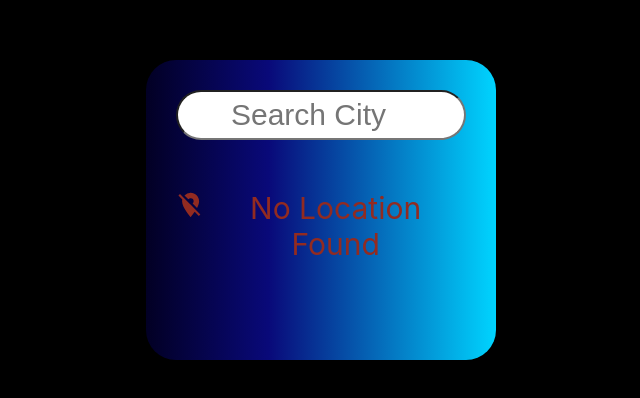
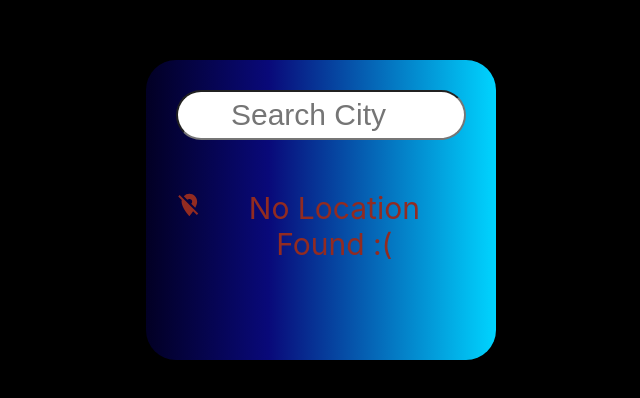
Before and after one commit to Vivek27951/temperature-app, a Next.js app: page / in a window 1280 px wide. Shown: the part 140-538 px from the top of the page, without its empty margins (319-959 px from the left). Built offline with nearby package versions, Linux system fonts and the light colour scheme; no server answers.

Commit message:
Update index.js

```diff
--- a/pages/index.js
+++ b/pages/index.js
@@ -58,7 +58,7 @@ const weather = () => {
           <div style={{ marginTop: "50px" }}>
             <div style={{ display: "flex", color: "#922B21" }}>
               <MdLocationOff />
-              <div>No Location Found</div>
+              <div>No Location Found :(</div>
             </div>
           </div>
         ) : (
```
